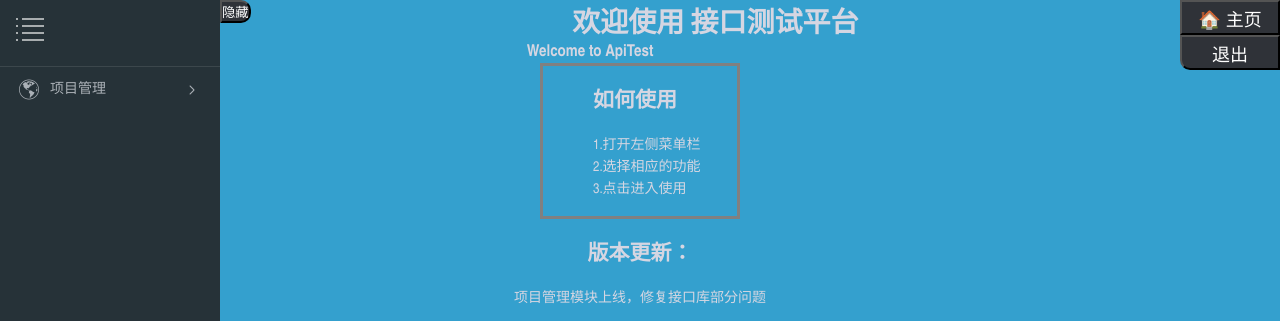
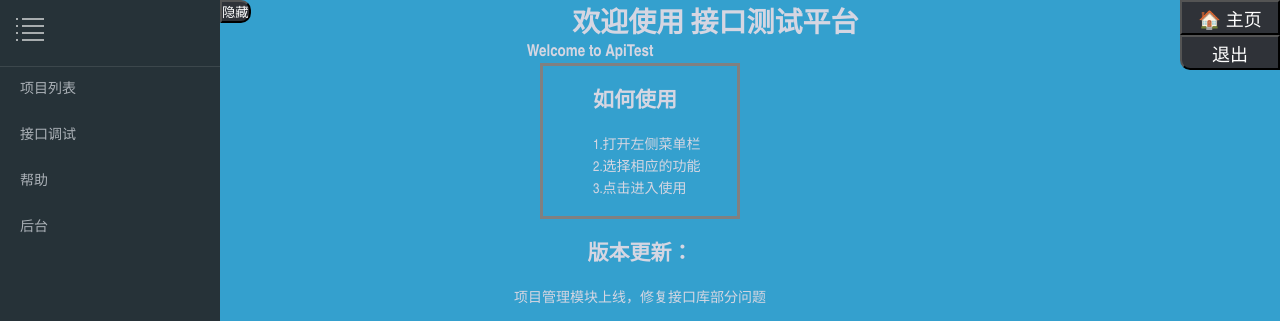
Before and after one commit to Mahumd/APITestPlatform, a Django app: page / in a window 1280 px wide. Shown: the top 321 px of the page. Run offline with Django 3.2, Linux system fonts and the light colour scheme; the visitor is signed in with stand-in values (Sample User, id 1); some libraries are stand-ins or nearby versions.

Commit message:
首页菜单整合

```diff
--- a/apitest/MyApp/templates/welcome.html
+++ b/apitest/MyApp/templates/welcome.html
@@ -13,23 +13,20 @@
 	        <div class="nav-top">
 	            <div id="mini" style="border-bottom:1px solid rgba(255,255,255,.1)"><img src="../static/201710241453/images/mini.png" ></div>
 	        </div>
-	        <ul>
-	            <li class="nav-item">
-	                <a href="javascript:;"><i class="my-icon nav-icon icon_2"></i><span>项目管理</span><i class="my-icon nav-more"></i></a>
-	                <ul>
-	                    <li><a href="javascript:;"><span>项目列表</span></a></li>
-	                    <li><a href="javascript:;"><span>接口库</span></a></li>
-	                    <li><a href="javascript:;"><span>用例库</span></a></li>
-	                </ul>
-	            </li>
-	        </ul>
+                <ul>
+                    <li><a href="#">项目列表</a></li>
+                    <li><a href="#">接口调试</a></li>
+                    <li><a href="#">帮助</a></li>
+                    <li><a href="/admin/" target="_blank">后台</a></li>
+                </ul>
+
     </div>
 
     <button id="menu_btn" onclick="display_menu()" style="float: left; margin-left: 220px ;color: white;background-color: #2f3238;border-radius: 0 10px 10px 0">
         隐藏
     </button>
 
-{#控制菜单栏隐藏或者显示#}
+
 <script>
     function display_menu() {
         menu = document.getElementById('navbar');
```
